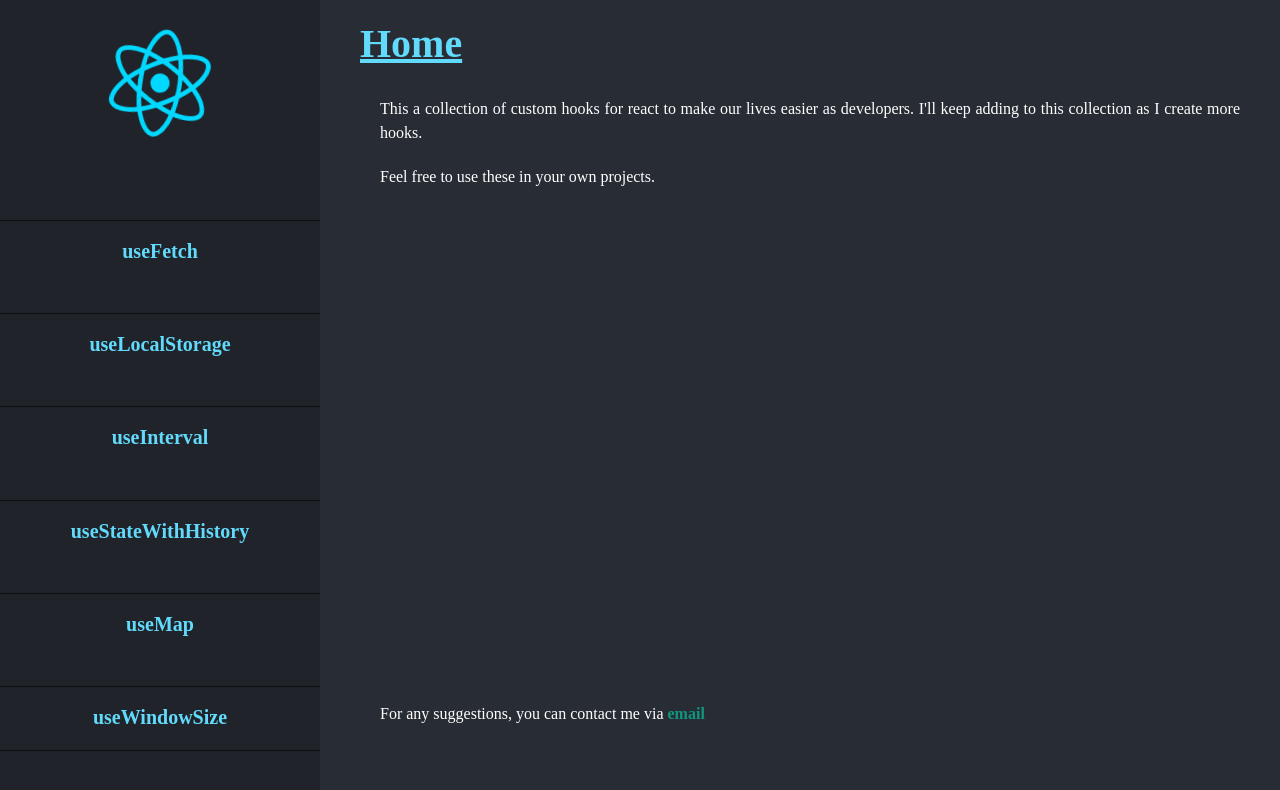
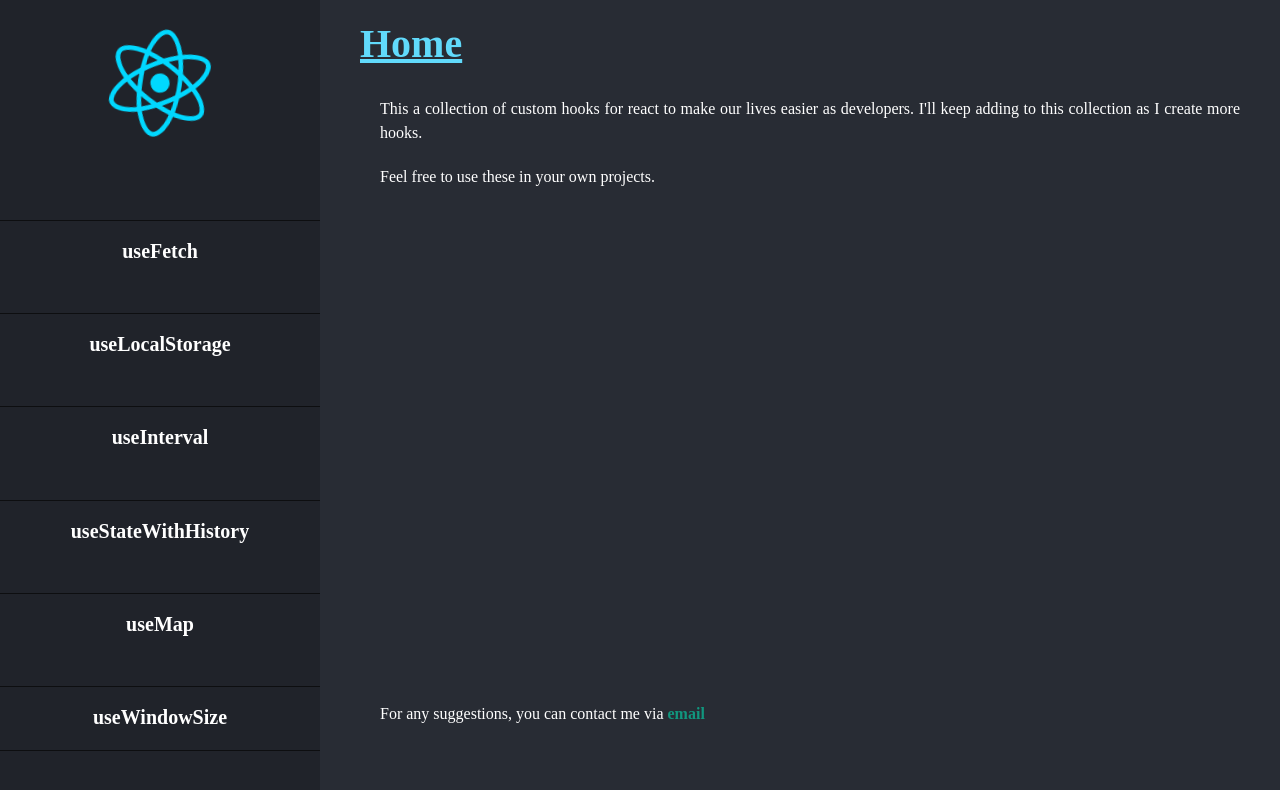
Before and after one commit to Milind452/react-custom-hooks, a React (Vite) app: page / in a window 1280 px wide. Shown: the top 790 px of the page. Built offline with nearby package versions, Linux system fonts and the light colour scheme.

Commit message:
Highlight selected nav link

```diff
--- a/src/App.css
+++ b/src/App.css
@@ -79,7 +79,7 @@ a:has(.logo) {
     color: #282c34;
 }
 
-.link:link {
+.selected-nav-link {
     color: #61dafb;
 }
 
--- a/src/Components/Navbar.jsx
+++ b/src/Components/Navbar.jsx
@@ -1,16 +1,31 @@
+import { useRef } from "react";
 import { Link } from "react-router-dom";
 import reactLogo from "../assets/react.svg";
 
 export default function Navbar({ hooks }) {
+    const menu = useRef();
+    function handleClick(e) {
+        const menuItems = menu.current.childNodes;
+        menuItems.forEach((item) => {
+            item.childNodes[0].classList.remove("selected-nav-link");
+        });
+        const link = e.target;
+        link.classList.add("selected-nav-link");
+    }
+
     return (
         <>
             <Link to="/">
                 <img src={reactLogo} className="logo react" alt="React logo" />
             </Link>
-            <ul className="menu">
+            <ul className="menu" ref={menu}>
                 {hooks.map((hook) => (
                     <li key={hook} className="menu-item">
-                        <Link to={`/${hook}`} className="link">
+                        <Link
+                            to={`/${hook}`}
+                            className="link"
+                            onClick={handleClick}
+                        >
                             {hook}
                         </Link>
                     </li>
```
